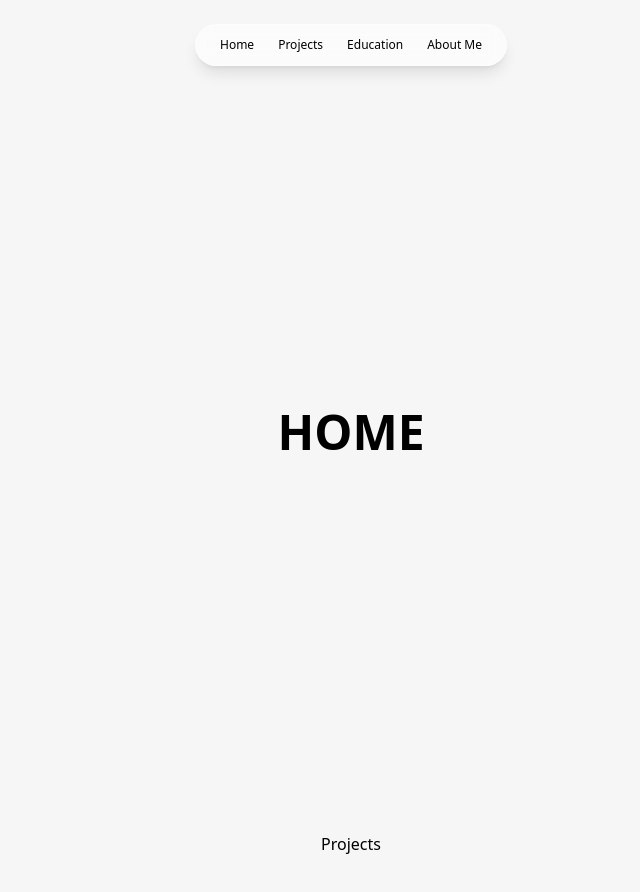
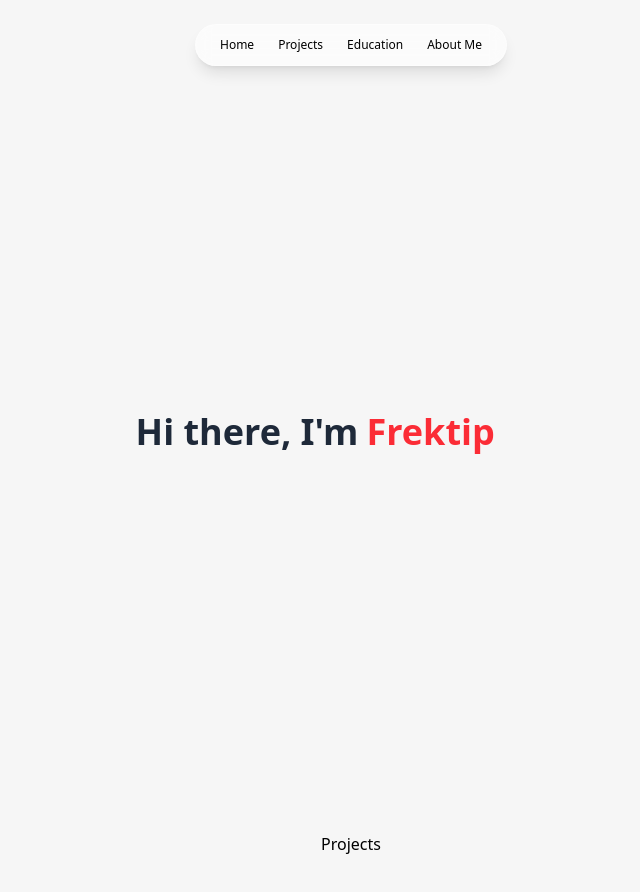
Before and after one commit to devdiagon/foliosk, a React (Vite) app: page / in a window 1280 px wide. Shown: the top 892 px of the page, without its empty margins (289-929 px from the left). Built offline with nearby package versions, Linux system fonts and the light colour scheme.

Commit message:
feat: add animated text

```diff
--- a/package.json
+++ b/package.json
@@ -11,6 +11,7 @@
   },
   "dependencies": {
     "@tailwindcss/vite": "^4.1.18",
+    "framer-motion": "^12.25.0",
     "primereact": "^10.9.7",
     "react": "^19.2.0",
     "react-dom": "^19.2.0",
--- a/src/App.tsx
+++ b/src/App.tsx
@@ -1,17 +1,14 @@
 import './App.css'
 import { Navbar } from './components/Navbar';
+import { Home } from './sections';
 
 function App() {
   return (
     <main className='relative scroll-smooth'>
       <Navbar />
 
-      <div className="bg-[url(/react.svg)]">
-        <div className="bg-white/30 backdrop-blur-sm ..."></div>
-      </div>
-
       <section id='home' className='min-h-screen flex items-center justify-center'>
-        <h1 className='text-5xl font-bold'>HOME</h1>
+        <Home />
       </section>
 
       <section id='projects' className='min-h-screen'>
--- /dev/null
+++ b/src/components/AnimText.tsx
@@ -0,0 +1,39 @@
+import { useEffect, useState } from "react";
+import { motion, AnimatePresence } from "framer-motion";
+
+export const AnimText = () => {
+  const alias = [
+    "devdiagon",
+    "Frektip",
+  ];
+
+  const [currentIndex, setCurrentIndex] = useState(0);
+
+  useEffect(() => {
+    const interval = setInterval(() => {
+      setCurrentIndex((prevIndex) => (prevIndex + 1) % alias.length);
+    }, 5000);
+
+    return () => clearInterval(interval);
+  }, [alias.length]);
+
+  return (
+    <div className="flex items-center text-4xl font-bold text-gray-800">
+      <span className="mr-2">Hi there, I'm {" "}</span>
+      <div className="relative inline-flex items-center min-w-[200px] h-[1em]">
+        <AnimatePresence mode="wait">
+          <motion.span
+            key={currentIndex}
+            initial={{ opacity: 0, x: -20 }}
+            animate={{ opacity: 1, x: 0 }}
+            exit={{ opacity: 0, x: 20 }}
+            transition={{ duration: 0.5 }}
+            className="absolute left-0 text-red-500"
+          >
+            {alias[currentIndex]}
+          </motion.span>
+        </AnimatePresence>
+      </div>
+    </div>
+  );
+}
--- /dev/null
+++ b/src/components/index.ts
@@ -0,0 +1,2 @@
+export * from './Navbar';
+export * from './AnimText';
--- /dev/null
+++ b/src/sections/Home.tsx
@@ -0,0 +1,10 @@
+import { AnimText } from "../components";
+
+export const Home = () => {
+
+  return (
+    <>
+      <AnimText />
+    </>
+  );
+}
--- /dev/null
+++ b/src/sections/index.ts
@@ -0,0 +1 @@
+export * from './Home';
```
Also changed, not shown: 1 other file (tests, documents, lock files or other folders).
